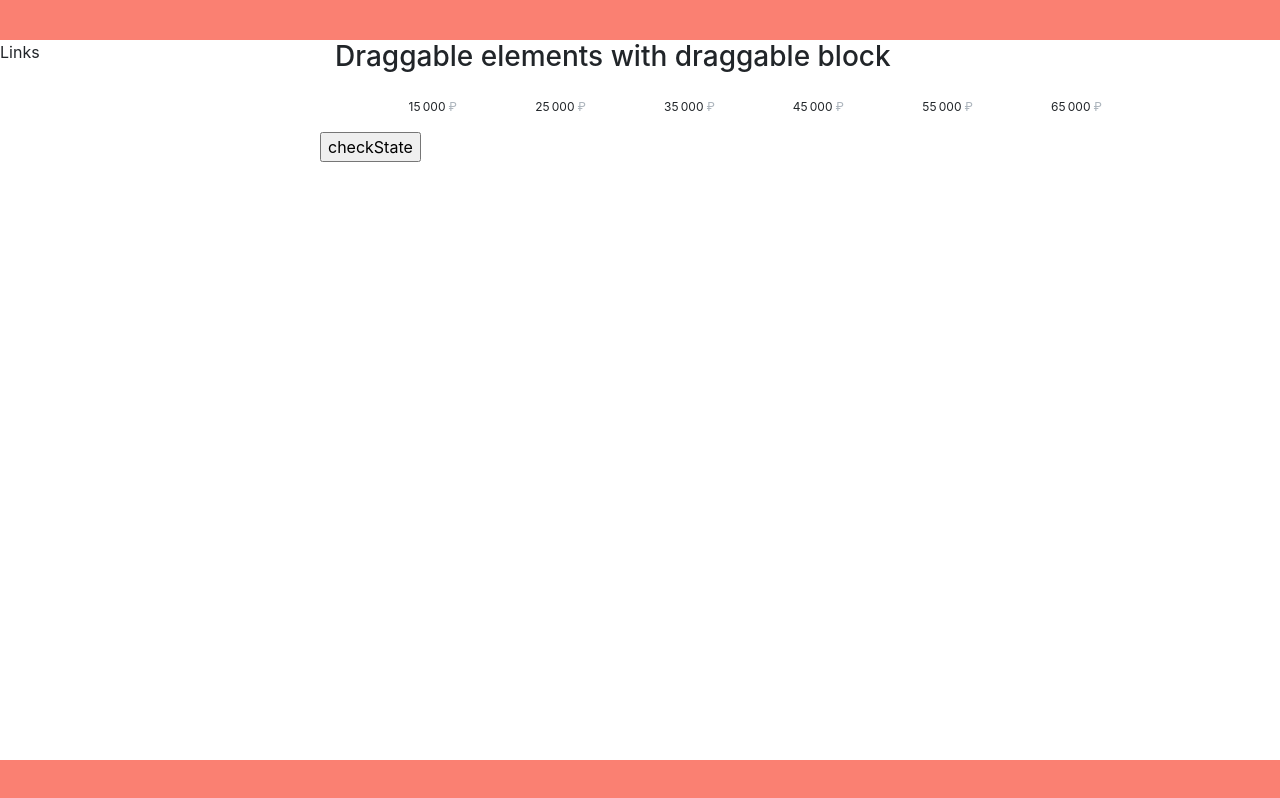
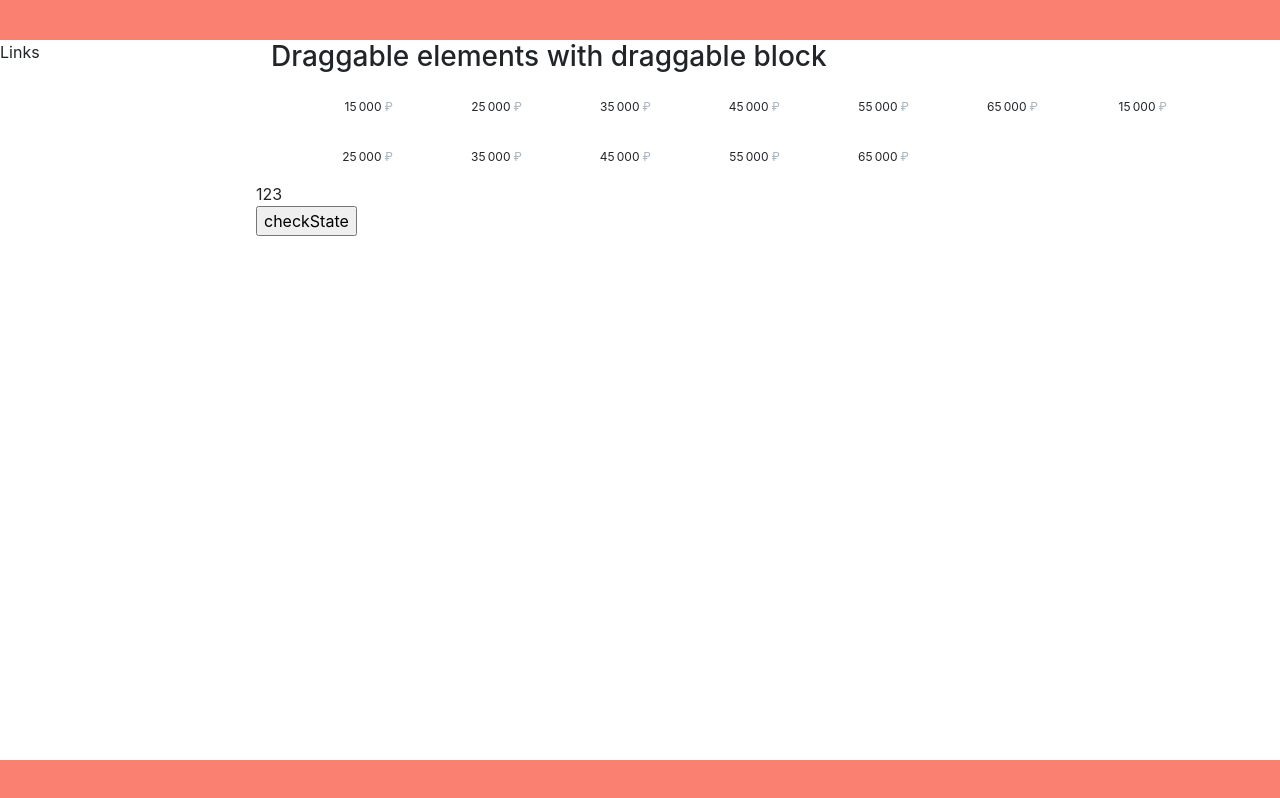
Before and after one commit to apechkin/vue-components, a Vue app: page / in a window 1280 px wide. Built offline with nearby package versions, Linux system fonts and the light colour scheme; the HTML template or start-up script is replaced by a standard one.

Commit message:
orange important color

```diff
--- a/src/components/RDraggableArea/index.vue
+++ b/src/components/RDraggableArea/index.vue
@@ -75,7 +75,7 @@
     border: 2px solid transparent;
   }
   .selected {
-    border: 2px solid $orange_5;
+    border: 2px solid $orange_5!important;
   }
   .entered {
     border: 2px solid $blue_5;
--- a/src/pages/Content/index.vue
+++ b/src/pages/Content/index.vue
@@ -1,12 +1,20 @@
 <template>
   <div class="container">
     <h3>Draggable elements with draggable block</h3>
-    <div class="d-flex flex-row">
+    <div class="d-flex flex-row flex-wrap">
       <edrag-input
         v-for="item in items" :key="item.id"
         :value="item.value"
         @accepted="data => {handleAccept(data, item.id)}"
         currency="RUR"/>
+      <edrag-input
+        v-for="item in items" :key="`ne_${item.id}`"
+        :value="item.value"
+        @accepted="data => {handleAccept(data, item.id)}"
+        currency="RUR"/>
+    </div>
+    <div class="row">
+      123
     </div>
     <!--
     <div class="total-wrapper">
--- a/src/pages/Home/index.vue
+++ b/src/pages/Home/index.vue
@@ -27,7 +27,7 @@
   width: 25vw;
 }
 .center-block {
-  display: inline-flex;
-  width: 70vw;
+  display: flex;
+  width: 100%;
 }
 </style>
```
Also changed, not shown: src/pages/Content/inedex.js (added).
